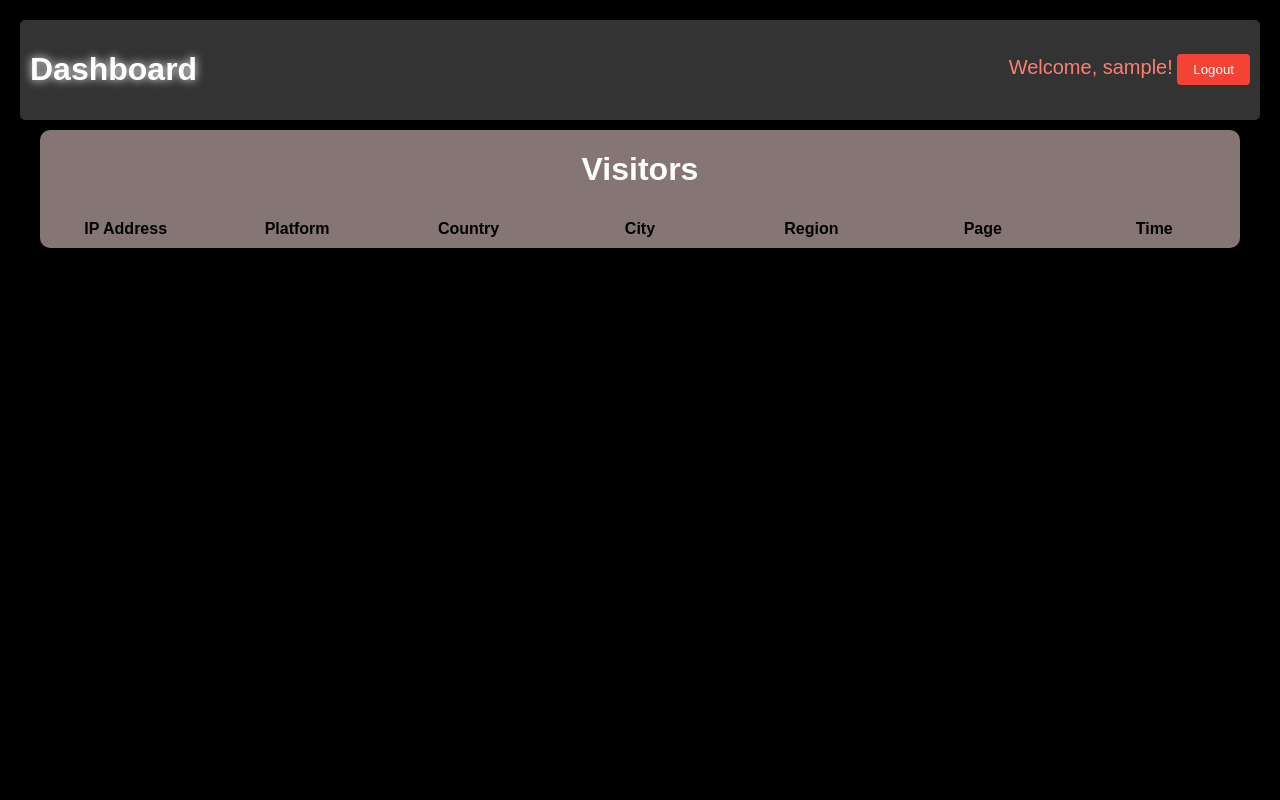
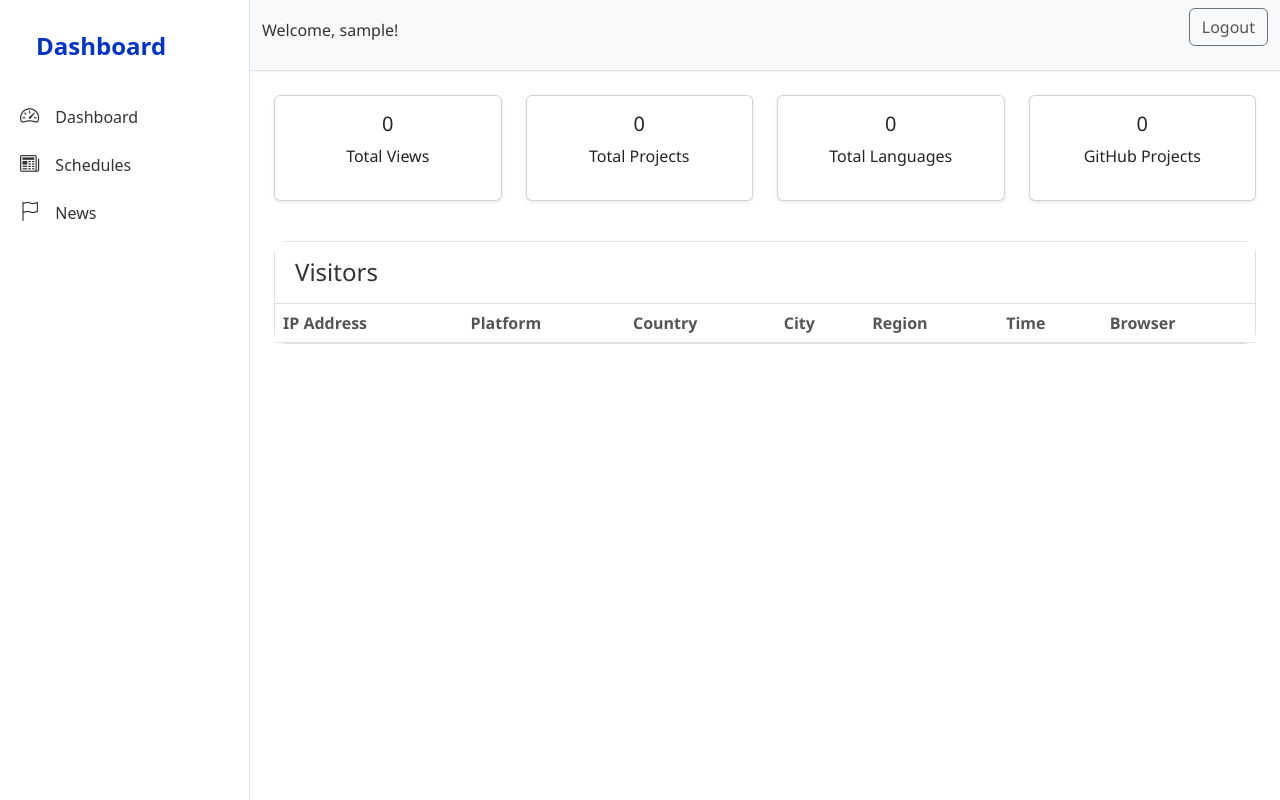
Before and after one commit to yourcatismine/yourcatismine.github.io, a PHP site: page /backend/adminpage/adminpage.php in a window 1280 px wide. Run offline with PHP 8.4, Linux system fonts and the light colour scheme; the visitor is signed in with stand-in values (Sample User, id 1); lists and menus that the app fills with data are empty; some libraries are stand-ins or nearby versions.

Commit message:
Made the adminpage dashboard even more better than before and also the login page

```diff
--- a/backend/adminpage/adminpage.php
+++ b/backend/adminpage/adminpage.php
@@ -28,61 +28,104 @@ $_SESSION['last_activity'] = time();
 $username = $_SESSION['username'];
 ?>
 
-<!DOCTYPE html>
-<html lang="en">
-<head>
-    <meta charset="UTF-8">
-    <meta name="viewport" content="width=device-width, initial-scale=1.0">
-    <link rel="stylesheet" href="../styles/adminpage.css"/>
-    <script type="module" src="../scripts/server.js"></script>
-    <title>Admin Dashboard</title>
-</head>
-<body>
-    <div class="header">
-    <h1>Dashboard</h1>
-    <div class="user-info">
-        <span>Welcome, <?php echo htmlspecialchars($username); ?>!</span>
-        <form method="POST" style="display: inline;">
-            <button type="submit" name="logout" class="logout-btn">Logout</button>
-           </form>
+<!-- Include Bootstrap CSS & icons -->
+<link href="https://cdn.jsdelivr.net/npm/bootstrap@5.3.0/dist/css/bootstrap.min.css" rel="stylesheet"/>
+<link href="https://cdn.jsdelivr.net/npm/bootstrap-icons@1.10.5/font/bootstrap-icons.css" rel="stylesheet"/>
+<link rel="stylesheet" href="../styles/adminpage.css">
+<script type="module" src="../scripts/loggininfos.js"></script>
+
+<div class="d-flex">
+  <!-- Sidebar -->
+  <nav id="sidebar" class="bg-white border-end vh-100 position-fixed">
+    <div class="sidebar-header p-3">
+      <h4>Dashboard</h4>
+      <button id="toggle-btn" class="btn d-md-none"><i class="bi bi-list"></i></button>
+    </div>
+    <ul class="nav flex-column">
+      <li class="nav-item"><a href="#" class="nav-link"><i class="bi bi-speedometer2"></i> Dashboard</a></li>
+      <li class="nav-item"><a href="#" class="nav-link"><i class="bi bi-newspaper"></i> Schedules</a></li>
+      <li class="nav-item"><a href="#" class="nav-link"><i class="bi bi-flag"></i> News</a></li>
+    </ul>
+  </nav>
+
+  <!-- Content wrapper -->
+  <div class="flex-grow-1" style="margin-left: 250px;">
+    <header class="navbar navbar-light bg-light border-bottom">
+      <div class="container-fluid">
+        <h1 class="navbar-text">Welcome, <?= htmlspecialchars($username) ?>!</h1>
+        <form method="POST"><button name="logout" class="btn btn-outline-secondary">Logout</button></form>
+      </div>
+    </header>
+
+    <main class="p-4">
+      <!-- Stat cards -->
+        <div class="row mb-4">
+              <div class="col-md-3 mb-3">
+        <div class="card shadow-sm">
+          <div class="card-body text-center">
+            <h5><span id="visitor-count" class="odometer">0</span></h5>
+            <p>Total Views</p>
+          </div>
         </div>
+      </div>
+
+              <div class="col-md-3 mb-3">
+        <div class="card shadow-sm">
+          <div class="card-body text-center">
+            <h5 id="projects-counter">0</h5>
+            <p>Total Projects</p>
+          </div>
+        </div>
+      </div>
+      <div class="col-md-3 mb-3">
+        <div class="card shadow-sm">
+          <div class="card-body text-center">
+            <h5 id="languages-counter">0</h5>
+            <p>Total Languages</p>
+          </div>
+        </div>
+      </div>
+      <div class="col-md-3 mb-3">
+        <div class="card shadow-sm">
+          <div class="card-body text-center">
+            <h5 id="github-counter">0</h5>
+            <p>GitHub Projects</p>
+          </div>
+        </div>
+      </div>
     </div>
 
-    <div class="visitors">
-  <div class="visitor-details">
-    <h1>Visitors</h1>
-    <div class="visitor-header">
-      <span>IP Address</span>
-      <span>Platform</span>
-      <span>Country</span>
-      <span>City</span>
-      <span>Region</span>
-      <span>Page</span>
-      <span>Time</span>
-    </div>
-    <div id="visitor-list"></div>
-    </div>
-    </div>
+      <!-- Table -->
+      <div class="card table-card mb-4">
+  <div class="card-header d-flex justify-content-between align-items-center">
+    <h4 class="mb-0">Visitors</h4>
+  </div>
+  <div class="table-responsive">
+    <table class="table table-striped table-hover mb-0">
+      <thead>
+        <tr>
+          <th>IP Address</th>
+          <th>Platform</th>
+          <th>Country</th>
+          <th>City</th>
+          <th>Region</th>
+          <th>Time</th>
+          <th>Browser</th>
+        </tr>
+      </thead>
+      <tbody id="visitor-table-body">
+      </tbody>
+    </table>
+  </div>
+</div>
+    </main>
+  </div>
+</div>
 
-    <!--
- <div class="addusers">
-     <h1>Add Users</h1>
-     <form id="add-user-form">
-         <label for="username">Username:</label>
-         <input type="text" id="username" name="username" required>
-         <br>
-         <label for="password">Password:</label>
-         <input type="password" id="password" name="password" required>
-         <br>
-         <label for="role">Role:</label>
-         <select id="role" name="role" required>
-             <option value="admin">Admin</option>
-             <option value="user">User</option>
-         </select>
-         <br>
-         <button type="submit">Add User</button>
-     </form>
- </div> -->
-
-</body>
-</html>
+<script src="https://cdn.jsdelivr.net/npm/bootstrap@5.3.0/dist/js/bootstrap.bundle.min.js"></script>
+<script>
+  // Toggle sidebar on mobile
+  document.getElementById('toggle-btn').addEventListener('click', ()=>{
+    document.getElementById('sidebar').classList.toggle('d-none');
+  });
+</script>
--- a/backend/styles/adminpage.css
+++ b/backend/styles/adminpage.css
@@ -1,88 +1,113 @@
-body {
-    font-family: Arial, sans-serif;
-    margin: 0;
-    padding: 20px;
-    background-color: #000000;
+/* adminpage.css */
+
+/* Sidebar */
+#sidebar {
+  width: 250px;
+  background-color: #ffffff;
+  border-right: 1px solid #e0e0e0;
+  height: 100vh;
+  transition: width 0.3s ease;
 }
-.header {
-    background-color: #333;
-    color: white;
-    padding: 10px;
-    border-radius: 5px;
-    display: flex;
-    justify-content: space-between;
-    align-items: center;
+#sidebar .nav-link {
+  color: #333;
+  font-weight: 500;
+  padding: 12px 20px;
+}
+#sidebar .nav-link.active,
+#sidebar .nav-link:hover {
+  background-color: #f0f4ff;
+  color: #0033cc;
+}
+#sidebar .nav-link i {
+  font-size: 1.2rem;
+  margin-right: 12px;
 }
 
-.header h1 {
-    text-shadow: 0 0 10px white;
+/* Collapsed mobile state */
+#sidebar.d-none { display: none !important; }
+
+/* Top navbar */
+header.navbar {
+  background-color: #f8f9fa;
+  box-shadow: 0 1px 2px rgba(0,0,0,0.05);
+}
+header.navbar .navbar-text {
+  font-size: 1rem;
+  color: #333;
+}
+header.navbar .btn-outline-secondary {
+  color: #555;
 }
 
-.logout-btn {
-    background-color: #f44336;
-    color: white;
-    padding: 8px 16px;
-    text-decoration: none;
-    border-radius: 4px;
-    border: none;
-    cursor: pointer;
+/* Dashboard stat cards */
+.card.stat-card {
+  background-color: #f0f4ff;
+  border: none;
+  border-radius: 0.75rem;
+  box-shadow: 0 2px 4px rgba(0,0,0,0.1);
 }
-.logout-btn:hover {
-    background-color: #da190b;
+.card.stat-card .card-body {
+  padding: 1.5rem;
 }
-.content {
-    background-color: white;
-    padding: 20px;
-    margin-top: 20px;
-    border-radius: 5px;
-    box-shadow: 0 2px 5px rgba(0,0,0,0.1);
+.card.stat-card h5 {
+  font-size: 1.5rem;
+  margin-bottom: 0;
+  color: #0033cc;
+}
+.card.stat-card p {
+  margin: 0;
+  color: #555;
 }
 
-.user-info span {
-    font-size: 20px;
-    color: salmon;
+/* Table card */
+.card.table-card {
+  border: 1px solid #e0e0e0;
+  border-radius: 0.75rem;
+}
+.card.table-card .card-header {
+  background-color: #fff;
+  border-bottom: 1px solid #e0e0e0;
+  padding: 1rem 1.25rem;
+}
+.card.table-card .card-header h4 {
+  margin: 0;
+  color: #333;
+}
+.card.table-card .card-header .btn-primary {
+  padding: 0.375rem 0.75rem;
+}
+.table-responsive table {
+  margin-bottom: 0;
+}
+.table-responsive th {
+  font-weight: 600;
+  color: #555;
+}
+.table-responsive td {
+  color: #444;
+}
+.table-responsive .badge {
+  font-size: 0.85rem;
 }
 
-.visitors {
-  margin: 20px;
-  margin-top: 10px;
-  width: auto;
-  background-color: #857575;
-  border-radius: 10px;
-  display: flex;
-  flex-direction: column;
-  gap: 20px;
+/* Utility tweaks */
+.sidebar-header h4 {
+  margin: 0;
+  padding: 1rem 1.25rem;
+  font-weight: bold;
+  color: #0033cc;
+}
+.navbar, .sidebar, main {
+  font-family: 'Segoe UI', Tahoma, sans-serif;
 }
 
-.visitor-details {
-  display: flex;
-  flex-direction: column;
-  gap: 10px;
+/* Responsive collapse button */
+#toggle-btn {
+  font-size: 1.5rem;
+  color: #333;
+  background: none;
+  border: none;
 }
-
-.visitor-details h1 {
-  color: #ffffff;
-  text-align: center;
+#toggle-btn:hover {
+  color: #0033cc;
 }
-
-.visitor-header {
-  display: flex;
-  font-weight: bold;
-  text-align: center;
-}
-
-.visitor-header span {
-  flex: 1;
-}
-
-.visitor-item {
-  display: flex;
-  padding: 5px;
-  border-bottom: 1px solid #ccc;
-}
-
-.visitor-item span {
-    flex: 1;
-    text-align: center;
-    color: white;
-}
```
Also changed, not shown: backend/loginpage/login.php (+18 -42 lines), backend/scripts/loggininfos.js (added, +96 -0 lines), backend/scripts/server.js (deleted, +0 -41 lines), backend/styles/style.css (renamed from backend/styles/login.css).
